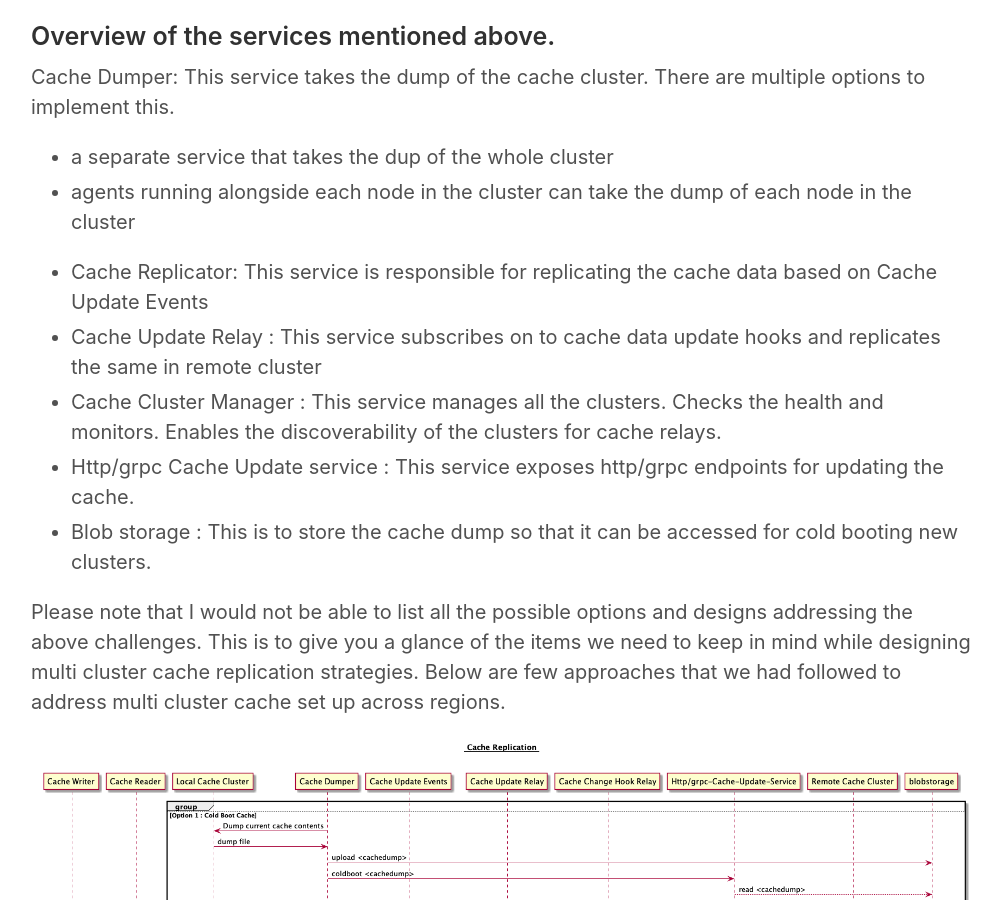
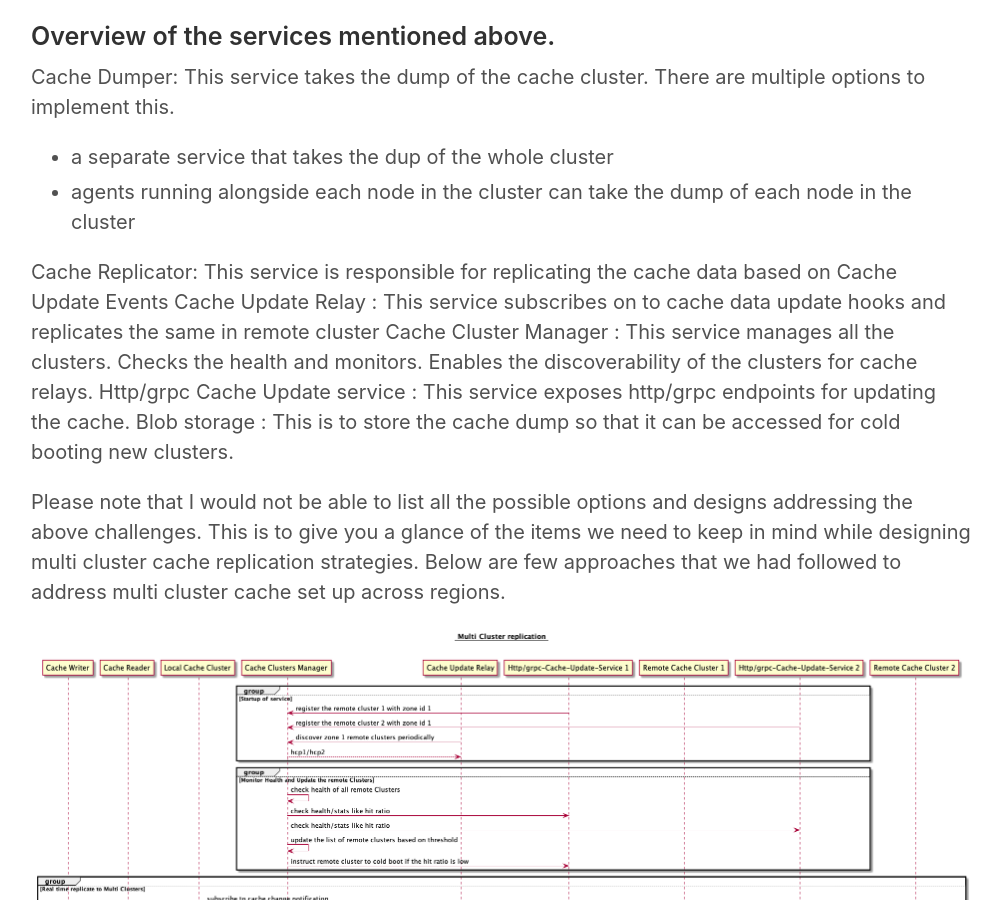
Before and after one commit to PrajwalGurumurthy/prajwalgurumurthy.github.io, a Jekyll site: the page built from _posts/2021-07-12-multi-region-cache-replication.md, in a window 1280 px wide and 900 px high, scrolled down 2132 px. Shown: the whole window, without its empty margins (139-1140 px from the left). Built offline with Jekyll 4.4.1, drawn with Linux system fonts in a browser that asks for light colours; some of the changed text lies outside the part shown.

```diff
--- a/_posts/2021-07-12-multi-region-cache-replication.md
+++ b/_posts/2021-07-12-multi-region-cache-replication.md
@@ -38,16 +38,16 @@ Cache Dumper: This service takes the dump of the cache cluster. There are multip
 * a separate service that takes the dup of the whole cluster
 * agents running alongside each node in the cluster can take the dump of each node in the cluster
 
-* Cache Replicator: This service is responsible for replicating the cache data based on Cache Update Events
-* Cache Update Relay : This service subscribes on to cache data update hooks and replicates the same in remote cluster
-* Cache Cluster Manager : This service manages all the clusters. Checks the health and monitors. Enables the discoverability of the clusters for cache relays.
-* Http/grpc Cache Update service : This service exposes http/grpc endpoints for updating the cache.
-* Blob storage : This is to store the cache dump so that it can be accessed for cold booting new clusters.
+Cache Replicator: This service is responsible for replicating the cache data based on Cache Update Events
+Cache Update Relay : This service subscribes on to cache data update hooks and replicates the same in remote cluster
+Cache Cluster Manager : This service manages all the clusters. Checks the health and monitors. Enables the discoverability of the clusters for cache relays.
+Http/grpc Cache Update service : This service exposes http/grpc endpoints for updating the cache.
+Blob storage : This is to store the cache dump so that it can be accessed for cold booting new clusters.
 
 Please note that I would not be able to list all the possible options and designs addressing the above challenges. This is to give you a glance of the items we need to keep in mind while designing multi cluster cache replication strategies. Below are few approaches that we had followed to address multi cluster cache set up across regions.
 
 
-![Image1]({{ site.url }}/assets/cache/1.png)
+![Image1]({{ site.url }}/assets/cache/2.png)
 
 
 ## Cold boot or Bootstrapping the new cluster
```
Also changed, not shown: _posts/2022-06-22-eventretry.md (added, +154 -0 lines).
